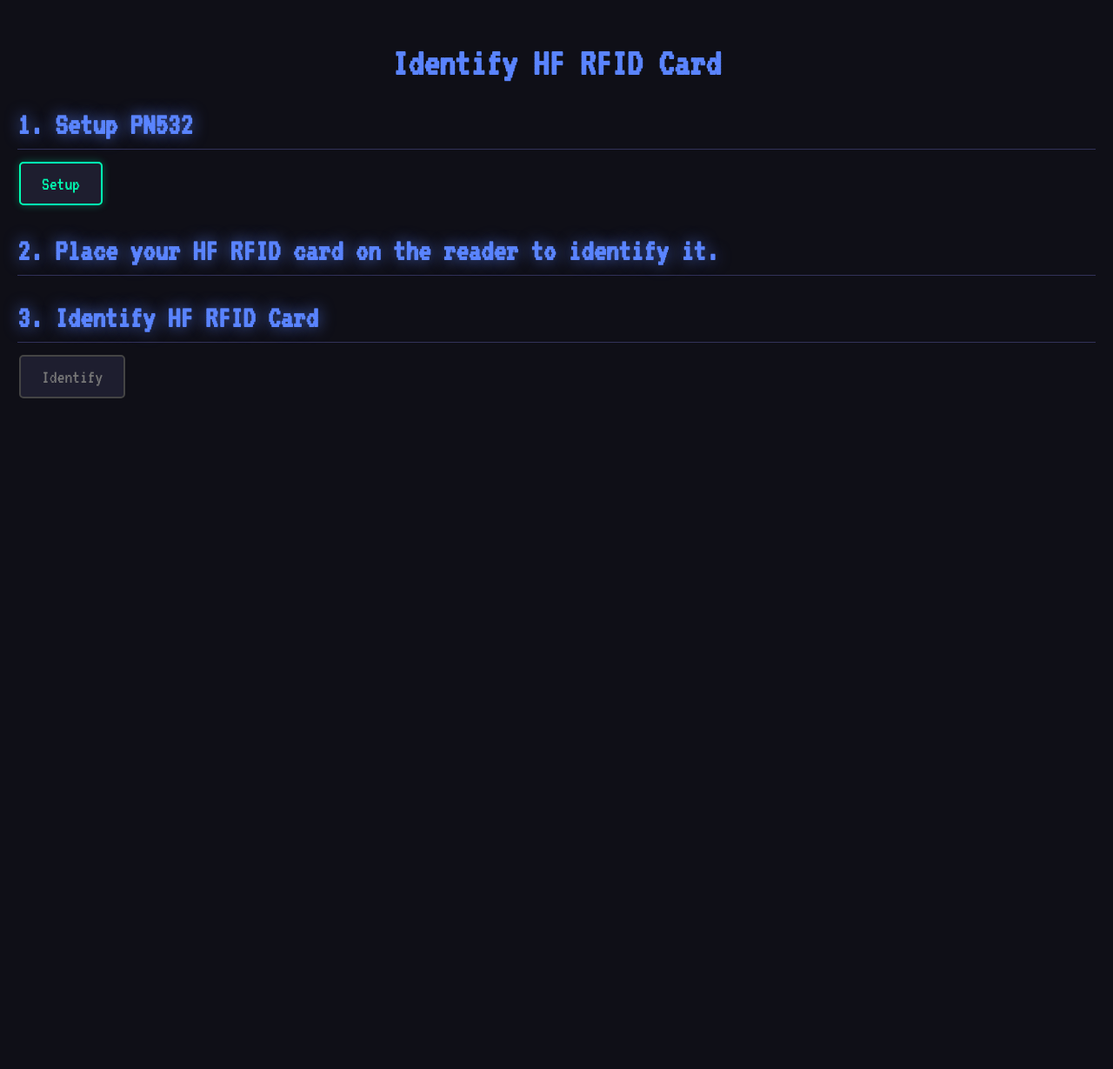
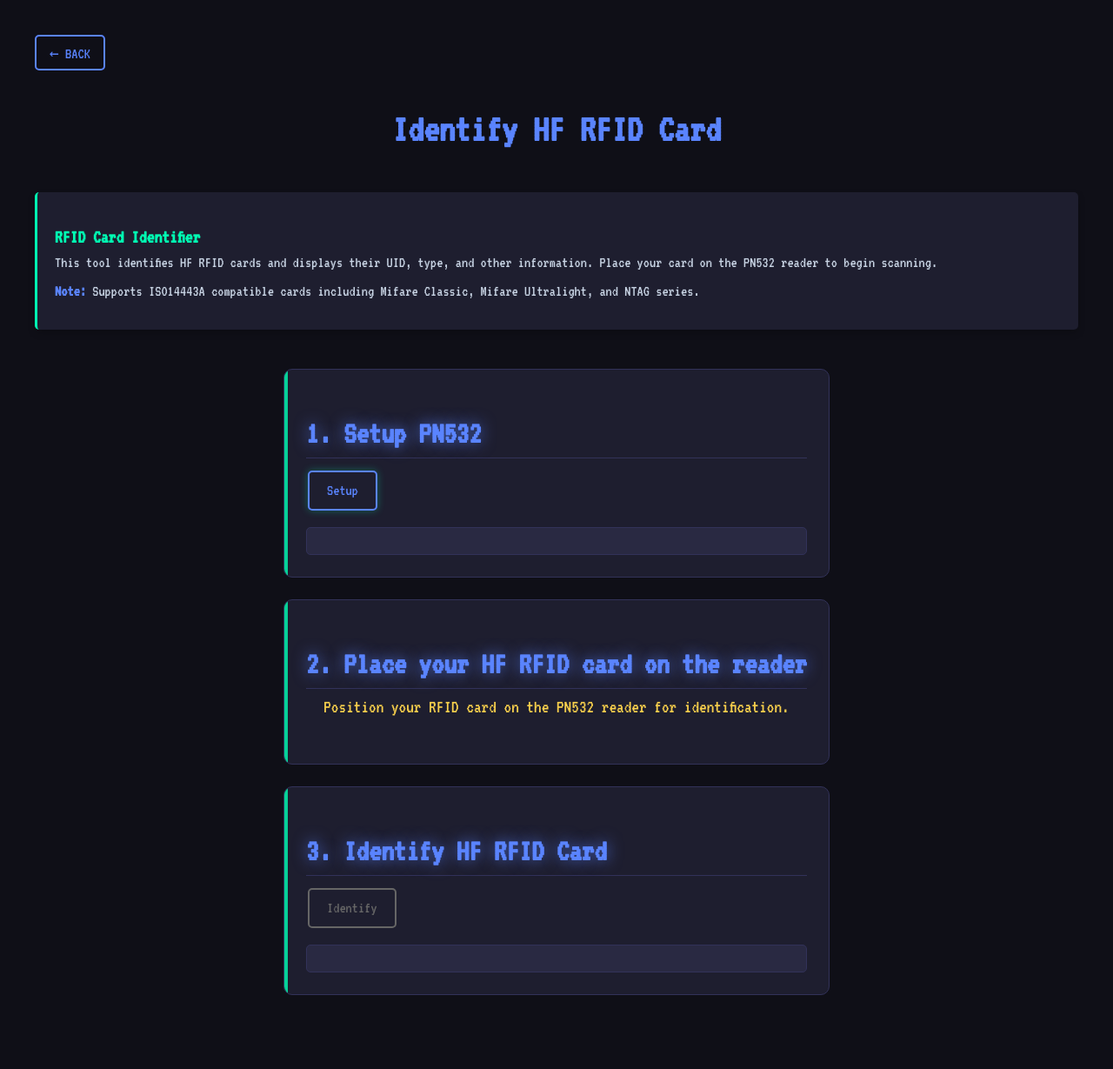
Before and after one commit to 1PingSun/HackMaster-Pi, a FastAPI app: page /RFID/identify-rfid in a window 1280 px wide. Shown: the whole page at 87% size. Before the commit the page ends 458 px from the top, so only its background shows below. Run offline with FastAPI, Linux system fonts and the light colour scheme.

Commit message:
Feat: update rfid styles

```diff
--- a/app/templates/RFID/identify-rfid.html
+++ b/app/templates/RFID/identify-rfid.html
@@ -8,23 +8,60 @@
     <meta name="theme-color" content="#0f0f17">
 </head>
 <body>
-    <h1>Identify HF RFID Card</h1>
+    <div class="container">
+        <div class="header-container">
+            <a href="/" class="back-button">← BACK</a>
+            <h1>Identify HF RFID Card</h1>
+        </div>
 
-    <h2>1. Setup PN532</h2>
-    <button id="setup-btn">Setup</button>
-    <div id="setup-status"></div>
+        <div class="info-guide">
+            <h3>RFID Card Identifier</h3>
+            <p>This tool identifies HF RFID cards and displays their UID, type, and other information. Place your card on the PN532 reader to begin scanning.</p>
+            <p><strong>Note:</strong> Supports ISO14443A compatible cards including Mifare Classic, Mifare Ultralight, and NTAG series.</p>
+        </div>
 
-    <h2>2. Place your HF RFID card on the reader to identify it.</h2>
+        <div class="wifi-cracker-container">
+            <div class="wifi-cracker-section" id="setup-section">
+                <h2>1. Setup PN532</h2>
+                <div class="wifi-controls">
+                    <button id="setup-btn" class="wifi-button">Setup</button>
+                </div>
+                <div id="setup-status" class="wifi-status"></div>
+            </div>
 
-    <h2>3. Identify HF RFID Card</h2>
-    <button id="identify-btn" disabled>Identify</button>
-    <div id="identify-status"></div>
+            <div class="wifi-cracker-section" id="place-card-section">
+                <h2>2. Place your HF RFID card on the reader</h2>
+                <p>Position your RFID card on the PN532 reader for identification.</p>
+            </div>
 
-    <div id="card-info" style="display: none;">
-        <h3>Card Information</h3>
-        <p><strong>UID:</strong> <span id="card-uid"></span></p>
-        <p><strong>UID Length:</strong> <span id="card-uid-length"></span></p>
-        <p><strong>Card Type:</strong> <span id="card-type"></span></p>
+            <div class="wifi-cracker-section" id="identify-section">
+                <h2>3. Identify HF RFID Card</h2>
+                <div class="wifi-controls">
+                    <button id="identify-btn" class="wifi-button" disabled>Identify</button>
+                </div>
+                <div id="identify-status" class="wifi-status"></div>
+
+                <div id="card-info" class="result-card" style="display: none;">
+                    <div class="result-title">
+                        <h3>Card Information</h3>
+                    </div>
+                    <div class="profile-info">
+                        <div class="profile-details">
+                            <span class="profile-label">UID:</span>
+                            <span class="profile-value" id="card-uid"></span>
+                        </div>
+                        <div class="profile-details">
+                            <span class="profile-label">UID Length:</span>
+                            <span class="profile-value" id="card-uid-length"></span>
+                        </div>
+                        <div class="profile-details">
+                            <span class="profile-label">Card Type:</span>
+                            <span class="profile-value" id="card-type"></span>
+                        </div>
+                    </div>
+                </div>
+            </div>
+        </div>
     </div>
 
     <script>
@@ -44,6 +81,7 @@
         setupBtn.addEventListener('click', async () => {
             setupBtn.disabled = true;
             setupStatus.innerHTML = '<p>Setting up PN532...</p>';
+            setupStatus.className = 'wifi-status info';
 
             try {
                 const response = await fetch('/RFID/setup-pn532', {
@@ -56,14 +94,18 @@
                 const result = await response.json();
 
                 if (result.success) {
-                    setupStatus.innerHTML = `<p style="color: green;">✅ Setup successful: ${result.message}</p>`;
+                    setupStatus.innerHTML = `<p>✅ Setup successful: ${result.message}</p>`;
+                    setupStatus.className = 'wifi-status success';
+                    document.getElementById('setup-section').classList.add('completed');
                     isSetup = true;
                     identifyBtn.disabled = false;
                 } else {
-                    setupStatus.innerHTML = `<p style="color: red;">❌ Setup failed: ${result.error}</p>`;
+                    setupStatus.innerHTML = `<p>❌ Setup failed: ${result.error}</p>`;
+                    setupStatus.className = 'wifi-status error';
                 }
             } catch (error) {
-                setupStatus.innerHTML = `<p style="color: red;">❌ Error: ${error.message}</p>`;
+                setupStatus.innerHTML = `<p>❌ Error: ${error.message}</p>`;
+                setupStatus.className = 'wifi-status error';
             } finally {
                 setupBtn.disabled = false;
             }
@@ -72,7 +114,8 @@
         // Identify RFID Card
         identifyBtn.addEventListener('click', async () => {
             if (!isSetup) {
-                identifyStatus.innerHTML = '<p style="color: red;">Please setup PN532 first!</p>';
+                identifyStatus.innerHTML = '<p>Please setup PN532 first!</p>';
+                identifyStatus.className = 'wifi-status error';
                 return;
             }
 
@@ -80,16 +123,22 @@
                 // Stop identifying
                 isIdentifying = false;
                 identifyBtn.textContent = 'Identify';
+                identifyBtn.className = 'wifi-button';
                 identifyStatus.innerHTML = '<p>Identification stopped.</p>';
+                identifyStatus.className = 'wifi-status';
                 cardInfo.style.display = 'none';
+                document.getElementById('identify-section').classList.remove('active');
                 return;
             }
 
             // Start identifying
             isIdentifying = true;
             identifyBtn.textContent = 'Stop';
+            identifyBtn.className = 'wifi-button danger';
             identifyStatus.innerHTML = '<p>Waiting for card... Please place your card on the reader.</p>';
+            identifyStatus.className = 'wifi-status info';
             cardInfo.style.display = 'none';
+            document.getElementById('identify-section').classList.add('active');
 
             while (isIdentifying) {
                 try {
@@ -103,7 +152,8 @@
                     const result = await response.json();
 
                     if (result.success) {
-                        identifyStatus.innerHTML = '<p style="color: green;">✅ Card found!</p>';
+                        identifyStatus.innerHTML = '<p>✅ Card found!</p>';
+                        identifyStatus.className = 'wifi-status success';
 
                         // Display card information
                         cardUid.textContent = result.uid;
@@ -114,6 +164,9 @@
                         // Stop identifying after finding a card
                         isIdentifying = false;
                         identifyBtn.textContent = 'Identify';
+                        identifyBtn.className = 'wifi-button';
+                        document.getElementById('identify-section').classList.remove('active');
+                        document.getElementById('identify-section').classList.add('completed');
 
                         break;
                     } else {
@@ -121,9 +174,12 @@
                         await new Promise(resolve => setTimeout(resolve, 500));
                     }
                 } catch (error) {
-                    identifyStatus.innerHTML = `<p style="color: red;">❌ Error: ${error.message}</p>`;
+                    identifyStatus.innerHTML = `<p>❌ Error: ${error.message}</p>`;
+                    identifyStatus.className = 'wifi-status error';
                     isIdentifying = false;
                     identifyBtn.textContent = 'Identify';
+                    identifyBtn.className = 'wifi-button';
+                    document.getElementById('identify-section').classList.remove('active');
                     break;
                 }
             }
```
Also changed, not shown: app/templates/RFID/write-uid.html (+56 -15 lines).
